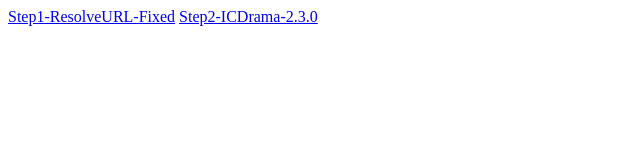
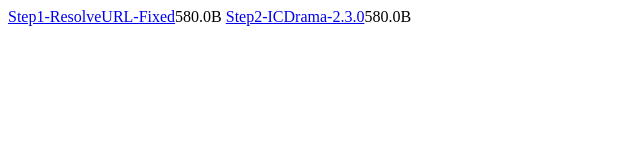
Before and after one commit to chinapooh/chinapooh.github.io, a plain HTML site: page index.html in a window 1280 px wide. Shown: the whole page, without its empty margins (0-640 px from the left). Drawn offline with Linux system fonts and the light colour scheme.

Commit message:
Update index.html

```diff
--- a/index.html
+++ b/index.html
@@ -1,2 +1,2 @@
-<a href="script.module.resolveurl.zip">Step1-ResolveURL-Fixed</a>
-<a href="plugin.video.icdrama-2.3.0.zip">Step2-ICDrama-2.3.0</a>
+<a href="script.module.resolveurl.zip">Step1-ResolveURL-Fixed</a><td>580.0B</td>
+<a href="plugin.video.icdrama-2.3.0.zip">Step2-ICDrama-2.3.0</a><td>580.0B</td>
```
